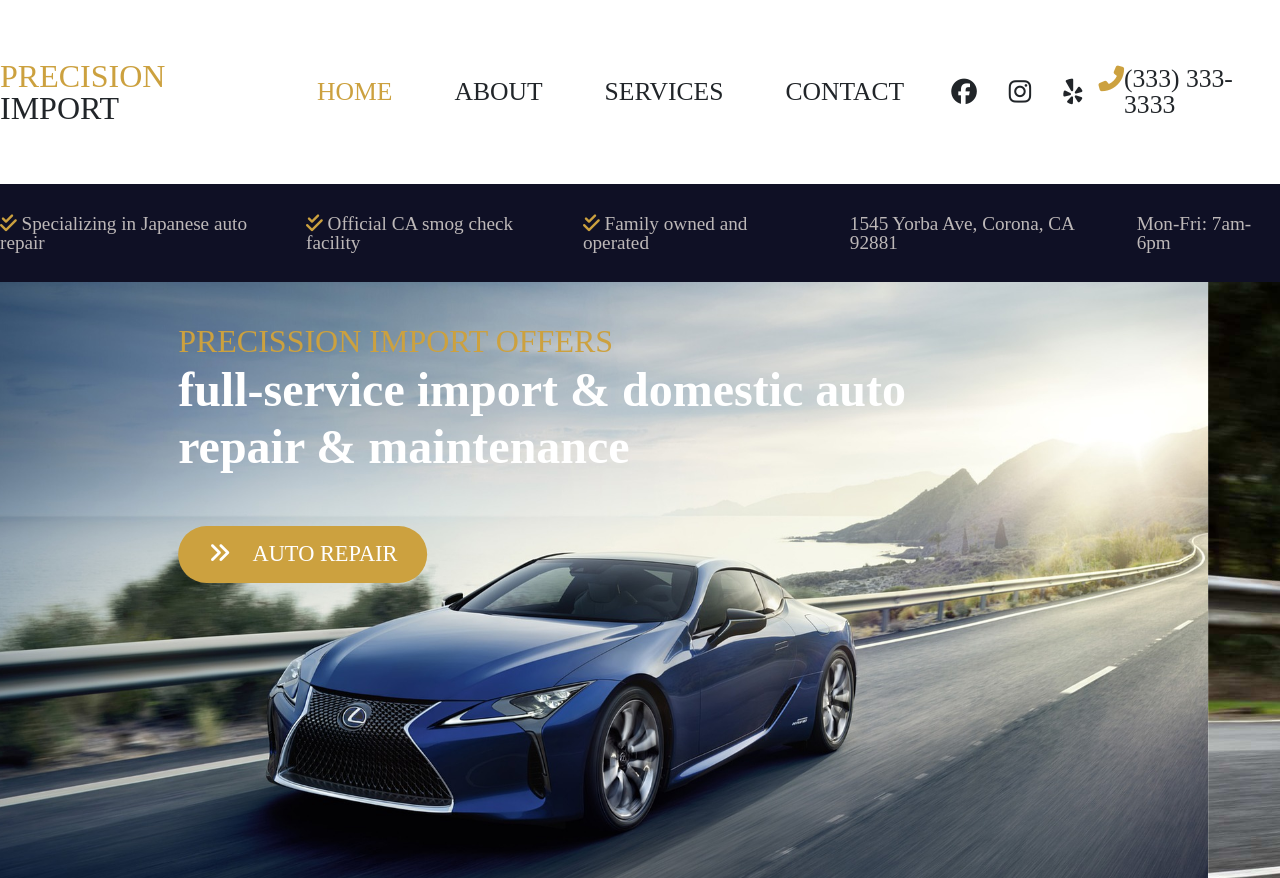
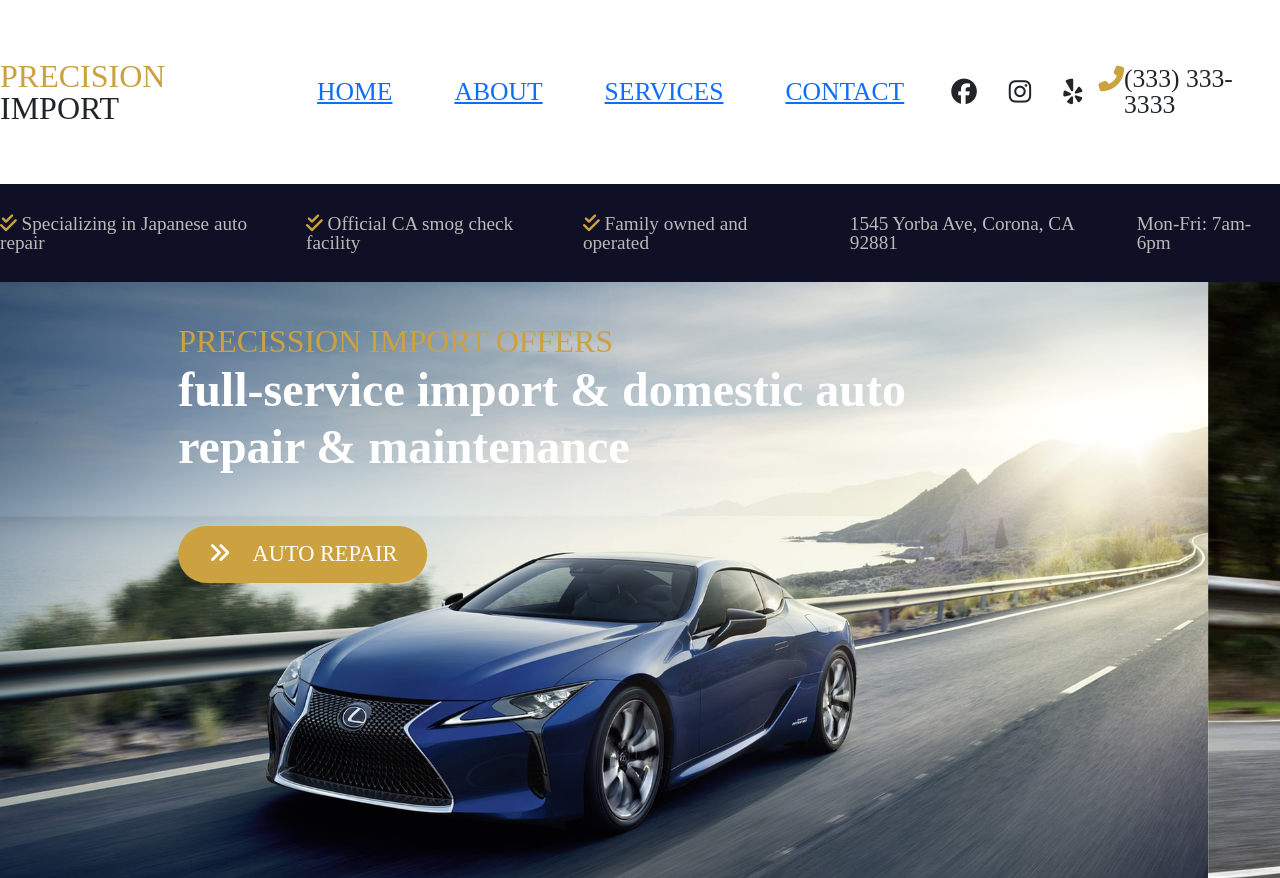
Before and after one commit to Imon-Ovbude/car-site, a plain HTML site: page dist/html/index.html in a window 1280 px wide. Shown: the top 878 px of the page. Drawn offline with nearby package versions, Linux system fonts and the light colour scheme.

Commit message:
created blank about, services, and contact pages and changed nav items to links

```diff
--- a/dist/html/index.html
+++ b/dist/html/index.html
@@ -29,10 +29,18 @@
           <div class="top-header-div">
             <p class="logo"><span class="precision">PRECISION</span> IMPORT</p>
             <ul>
-              <li class="nav-link nav-link-1 active">HOME</li>
-              <li class="nav-link nav-link-1">ABOUT</li>
-              <li class="nav-link nav-link-1">SERVICES</li>
-              <li class="nav-link nav-link-1">CONTACT</li>
+              <li class="nav-link nav-link-1 active">
+                <a href="index.html">HOME</a>
+              </li>
+              <li class="nav-link nav-link-1">
+                <a href="about.html">ABOUT</a>
+              </li>
+              <li class="nav-link nav-link-1">
+                <a href="services.html">SERVICES</a>
+              </li>
+              <li class="nav-link nav-link-1">
+                <a href="contact.html">CONTACT</a>
+              </li>
             </ul>
             <ul>
               <li class="nav-link nav-link-2">
--- a/scss/style.scss
+++ b/scss/style.scss
@@ -240,6 +240,7 @@ header {
   }
 }
 
+// Second Statement Section
 .second-statement {
   background-color: $dark-blue;
   color: $white;
```
Also changed, not shown: dist/html/about.html (added), dist/html/contact.html (added), dist/html/services.html (added).
